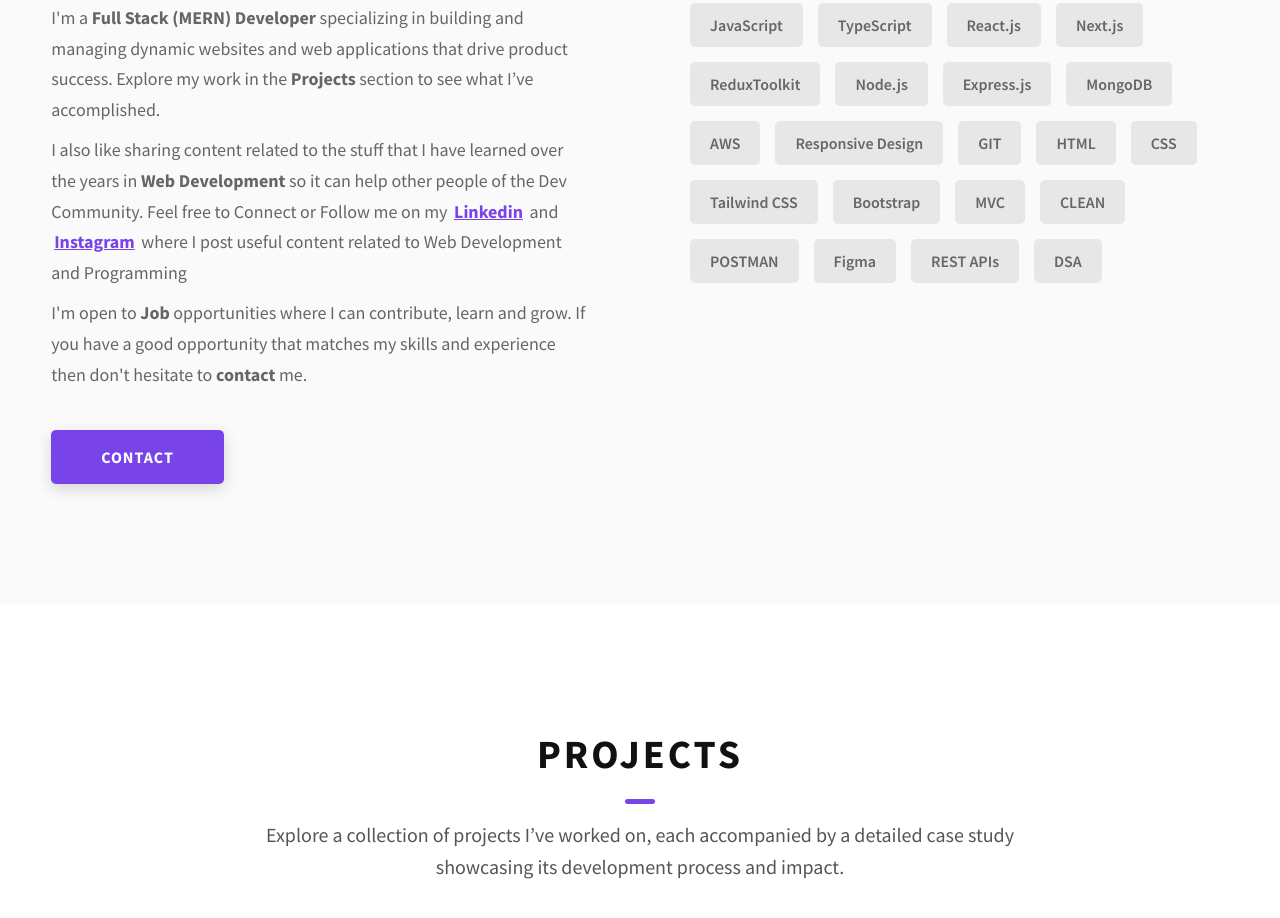
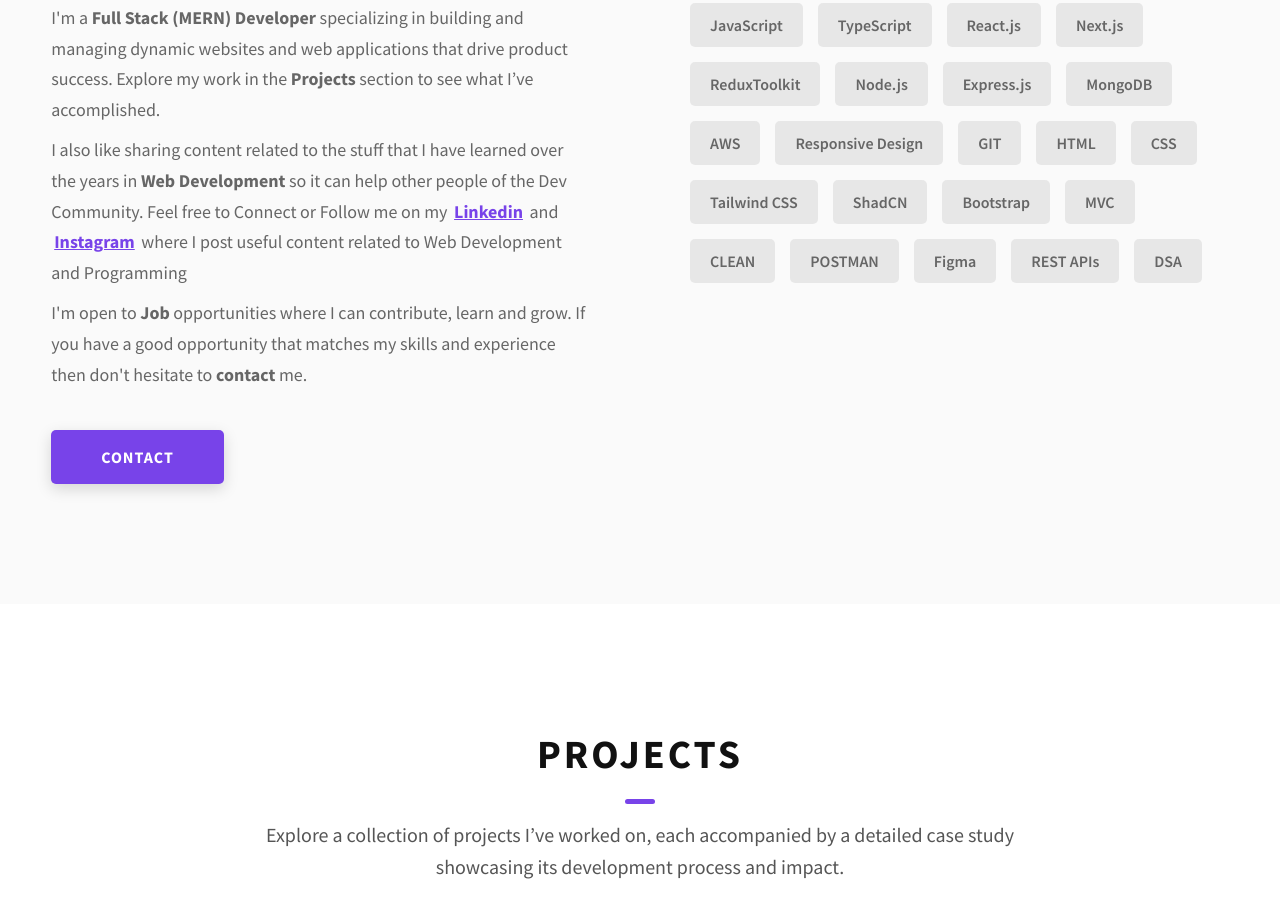
Before and after one commit to muhammedshereefn/Shereefolio, a plain HTML site: page index.html in a window 1280 px wide. Shown: the part 1206-2124 px from the top of the page. Drawn offline with Linux system fonts and the light colour scheme; a script that the page names is missing; a web font is replaced by a local one.

Commit message:
add skills

```diff
--- a/index.html
+++ b/index.html
@@ -184,6 +184,7 @@
               <div class="skills__skill">HTML</div>
               <div class="skills__skill">CSS</div>
               <div class="skills__skill">Tailwind CSS</div>
+              <div class="skills__skill">ShadCN</div>
               <div class="skills__skill">Bootstrap</div>
               <div class="skills__skill">MVC</div>
               <div class="skills__skill">CLEAN</div>
```
